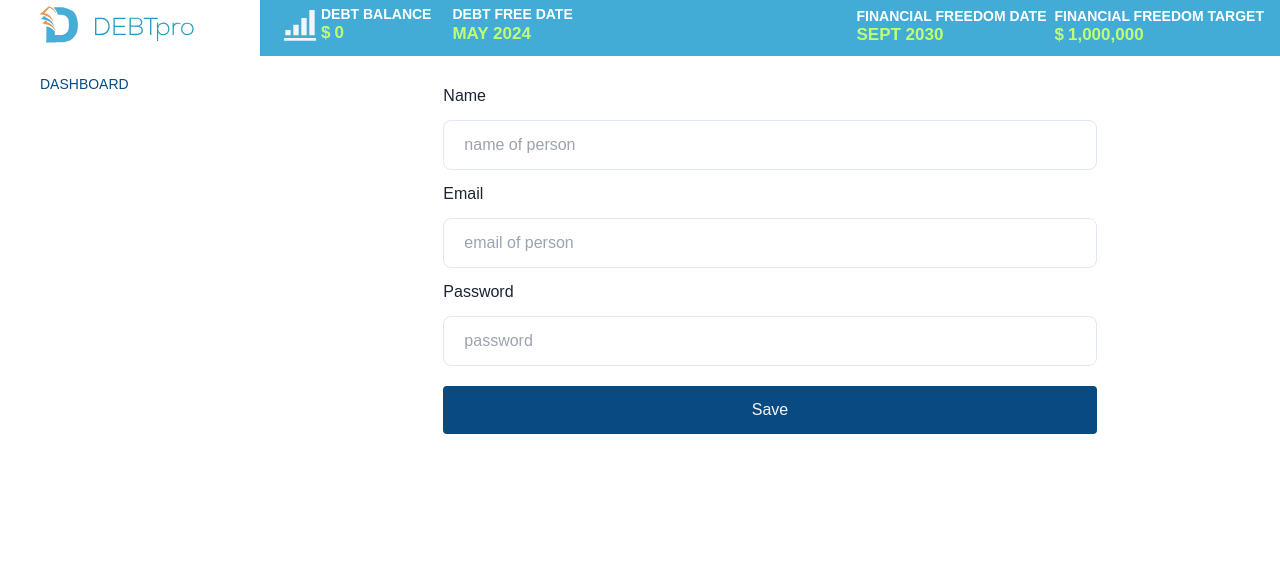
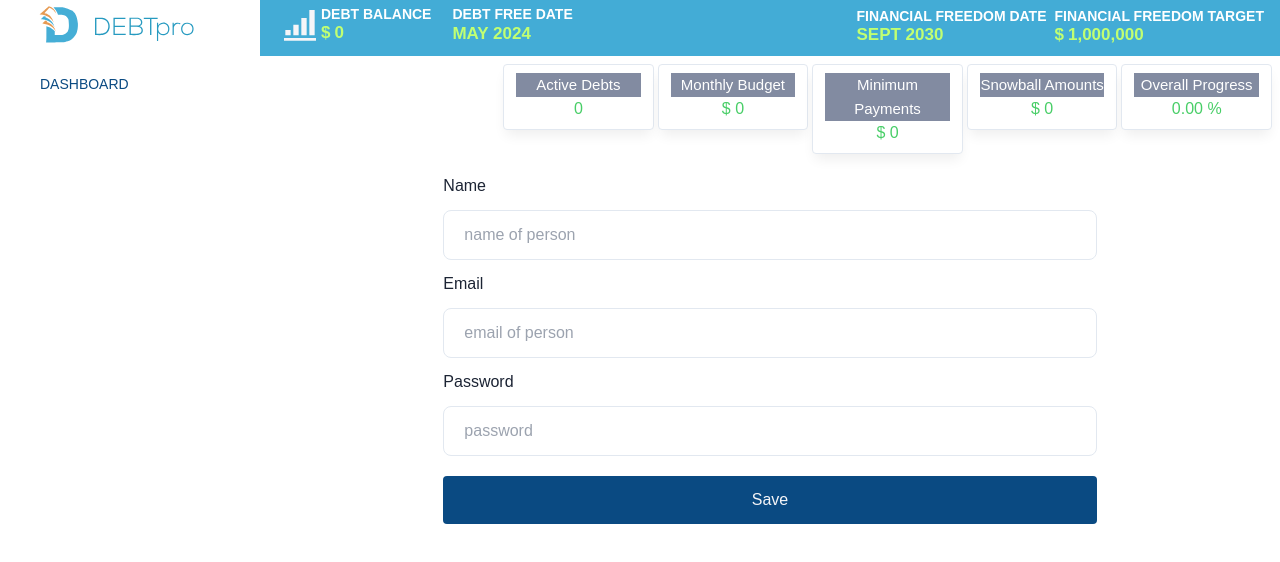
Before and after one commit to mostofa62/deptpro, a Next.js app: page /admin/profile in a window 1280 px wide. Shown: the top 562 px of the page. Built offline with nearby package versions, Linux system fonts and the light colour scheme; no server answers.

Commit message:
now statistic holders

```diff
--- /dev/null
+++ b/app/components/ui/CardHolderTiny.tsx
@@ -0,0 +1,14 @@
+import { ReactNode } from "react";
+
+interface DefaultLayoutProps {
+  children: ReactNode;
+}
+const CardHolderTiny = ({ children }: DefaultLayoutProps) => {
+  return (
+    <div className="rounded border border-stroke bg-white py-2 px-3 shadow-default dark:border-strokedark dark:bg-boxdark">
+      {children}
+    </div>
+  );
+};
+
+export default CardHolderTiny;
--- a/app/layout/DefaultLayout.tsx
+++ b/app/layout/DefaultLayout.tsx
@@ -8,6 +8,7 @@ import UseAuthRoute from '@/app/hooks/useAuthRoute';
 import { useRouter, usePathname } from "next/navigation";
 import { RouteChangeListener } from '../components/utils/RouteChangeListener';
 import { AppContextProvider } from '../context/app-context';
+import HeaderSummary from '../member/debts/HeaderSummary';
 
 
 
@@ -47,6 +48,7 @@ const DefaultLayout = ({ children }: DefaultLayoutProps) => {
           {/* <!-- ===== Main Content Start ===== --> */}
           <main>
             <div className="mx-auto max-w-screen-2xl p-1 md:p-2 2xl:p-10">
+              <HeaderSummary/>
 
               {children}
 
--- /dev/null
+++ b/app/member/debts/HeaderSummary.tsx
@@ -0,0 +1,142 @@
+import CardHolderTiny from "@/app/components/ui/CardHolderTiny";
+import useAuth from "@/app/hooks/useAuth";
+import axios from "axios";
+import Link from "next/link";
+import { useCallback, useEffect, useState } from "react";
+
+const url = process.env.NEXT_PUBLIC_API_URL;
+const HeaderSummary = ()=>{
+
+    const authCtx = useAuth();
+    const user_id = authCtx.userId;
+
+    const [transactioData, setTransactionData] = useState({
+        'debt_total_balance':0,
+        'monthly_budget':0,
+        'total_monthly_minimum':0,
+        'snowball_amount':0,
+        'total_paid_off':0,
+        'active_debt_account':0
+      })
+
+      const fetchDataCallback=useCallback(async()=>{
+        //console.log(id);
+          const response = await axios.get(`${url}debt-header-data/${user_id}`);
+          //return response.data.user;
+          setTransactionData(response.data);
+
+
+      },[user_id]);
+      useEffect(()=>{
+
+          fetchDataCallback();
+
+
+      },[fetchDataCallback]);
+
+    return (
+
+
+        <div className="flex flex-row-reverse gap-1">
+
+            <div className="w-[15%]">
+            <CardHolderTiny>
+                <div className="flex flex-row">
+                <div className="bg-[#828ba1] w-full text-center text-white">
+                    <p className="text-[15px]">Overall Progress</p>
+                </div>
+                </div>
+                <div className="flex flex-row">
+                <div className="w-full text-center text-[#48ce67]">
+                    <Link href={'/member/debt/settings'}>
+                    {transactioData.total_paid_off.toFixed(2)} %
+                    </Link>
+                </div>
+                </div>
+            </CardHolderTiny>
+            </div>
+
+            <div className="w-[15%]">
+            <CardHolderTiny>
+                <div className="flex flex-row">
+                <div className="bg-[#828ba1] w-full text-center text-white">
+                    <p className="text-[15px]">Snowball Amounts</p>
+                </div>
+                </div>
+                <div className="flex flex-row">
+                <div className="w-full text-center text-[#48ce67]">
+                    <Link href={'/member/debt/settings'}>
+                    $ {Intl.NumberFormat('en-US').format(transactioData.snowball_amount)}
+                    </Link>
+                </div>
+                </div>
+            </CardHolderTiny>
+            </div>
+
+
+
+            <div className="w-[15%]">
+            <CardHolderTiny>
+                <div className="flex flex-row">
+                <div className="bg-[#828ba1] w-full text-center text-white">
+                    <p className="text-[15px]">Minimum Payments</p>
+                </div>
+                </div>
+                <div className="flex flex-row">
+                <div className="w-full text-center text-[#48ce67]">
+                    <Link href={'/member/debts'}>
+                    $ {Intl.NumberFormat('en-US').format(transactioData.total_monthly_minimum)}
+                    </Link>
+                </div>
+                </div>
+            </CardHolderTiny>
+            </div>
+
+            <div className="w-[15%]">
+            <CardHolderTiny>
+                <div className="flex flex-row">
+                <div className="bg-[#828ba1] w-full text-center text-white">
+                    <p className="text-[15px]">Monthly Budget</p>
+                </div>
+                </div>
+                <div className="flex flex-row">
+                <div className="w-full text-center text-[#48ce67]">
+                    <Link href={'/member/debt/settings'}>
+                    $ {Intl.NumberFormat('en-US').format(transactioData.monthly_budget)}
+                    </Link>
+                </div>
+                </div>
+            </CardHolderTiny>
+            </div>
+
+            <div className="w-[15%]">
+            <CardHolderTiny>
+                <div className="flex flex-row">
+                <div className="bg-[#828ba1] w-full text-center text-white">
+                    <p className="text-[15px]">Active Debts</p>
+                </div>
+                </div>
+                <div className="flex flex-row">
+                <div className="w-full text-center text-[#48ce67]">
+                    <Link href={'/member/debts'}>
+                    {transactioData.active_debt_account}
+                    </Link>
+                </div>
+                </div>
+            </CardHolderTiny>
+            </div>
+
+
+
+
+
+
+        </div>
+
+
+
+    )
+
+}
+
+export default HeaderSummary;
--- a/app/member/debts/page.tsx
+++ b/app/member/debts/page.tsx
@@ -28,6 +28,7 @@ interface DataRow {
 interface ExtraPayloadProps{
   total_balance:number;
   total_monthly_payment:number;
+  total_minimum_payment:number;
   total_monthly_interest:number;
   total_paid_off:number;
 }
@@ -39,6 +40,7 @@ const Debt = ()=>{
 
     const [extraPayload, setExtraPayload] = useState<ExtraPayloadProps>({
       total_balance:0,
+      total_minimum_payment:0,
       total_monthly_payment:0,
       total_monthly_interest:0,
       total_paid_off:0});
@@ -96,6 +98,7 @@ const Debt = ()=>{
       const total_paid_off = extraPayload.total_paid_off;
       const total_monthly_payment = extraPayload.total_monthly_payment;
       const total_monthly_interest = extraPayload.total_monthly_interest;
+      const total_minimum_payment = extraPayload.total_minimum_payment;
 
       const columns: ColumnDef<DataRow>[] = useMemo(() => [
 
@@ -126,6 +129,11 @@ const Debt = ()=>{
 
           },
 
+          {
+            accessorKey: 'due_date',
+            header: 'Due Date',
+          },
+
 
           {
               accessorKey: 'balance',
@@ -142,16 +150,26 @@ const Debt = ()=>{
               */
           },
 
+
+
           {
-              accessorKey: 'interest_rate',
-              header: 'Interest Rate',
-              cell: (info) => <p><span className="px-2">{info.getValue<number>()}</span><span>%</span></p>,
-
+            accessorKey: 'minimum_payment',
+            header: 'Mimimum Payment',
+            cell: (info) => <p><span>$</span><span className="px-2">{info.getValue<number>()}</span></p>,
+            /*
+            footer: (props) => {
+              const total = props.table.getCoreRowModel().rows.reduce((sum, row) => {
+                return sum + row.original.monthly_payment;
+              }, 0);
+              return <p><span>$</span><span className="px-2">{total.toFixed(2)}</span></p>;
+            },
+            */
+           footer:(props)=><p><span>$</span><span className="px-2">{total_minimum_payment.toFixed(2)}</span></p>
           },
 
           {
             accessorKey: 'monthly_payment',
-            header: 'Payment',
+            header: 'Monthly Payment',
             cell: (info) => <p><span>$</span><span className="px-2">{info.getValue<number>()}</span></p>,
             /*
             footer: (props) => {
@@ -162,6 +180,13 @@ const Debt = ()=>{
             },
             */
            footer:(props)=><p><span>$</span><span className="px-2">{total_monthly_payment.toFixed(2)}</span></p>
+          },
+
+          {
+            accessorKey: 'interest_rate',
+            header: 'Interest Rate',
+            cell: (info) => <p><span className="px-2">{info.getValue<number>()}</span><span>%</span></p>,
+
           },
 
 
@@ -180,10 +205,7 @@ const Debt = ()=>{
             footer:(props)=><p><span>$</span><span className="px-2">{total_monthly_interest.toFixed(2)}</span></p>
           },
 
-          {
-            accessorKey: 'due_date',
-            header: 'Due Date',
-          },
+
           /*
           {
               id: 'actions',
@@ -196,7 +218,7 @@ const Debt = ()=>{
           },
           */
 
-          ], [/*hoveredRowId*/,total_balance,total_paid_off,total_monthly_payment,total_monthly_interest]);
+          ], [/*hoveredRowId*/,total_balance,total_paid_off,total_monthly_payment,total_monthly_interest, total_minimum_payment]);
 
           const table = useReactTable({
               data,
```
